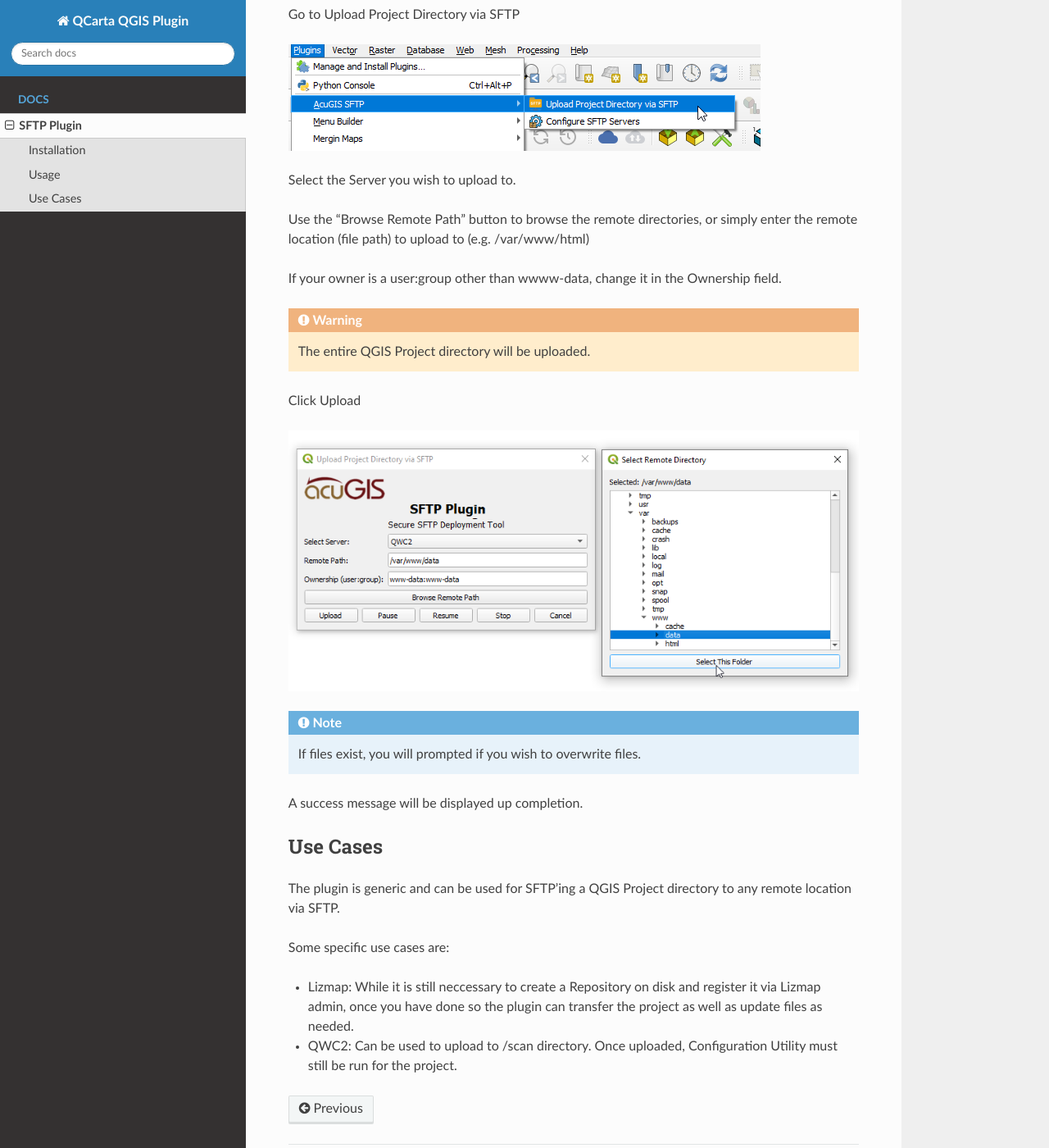
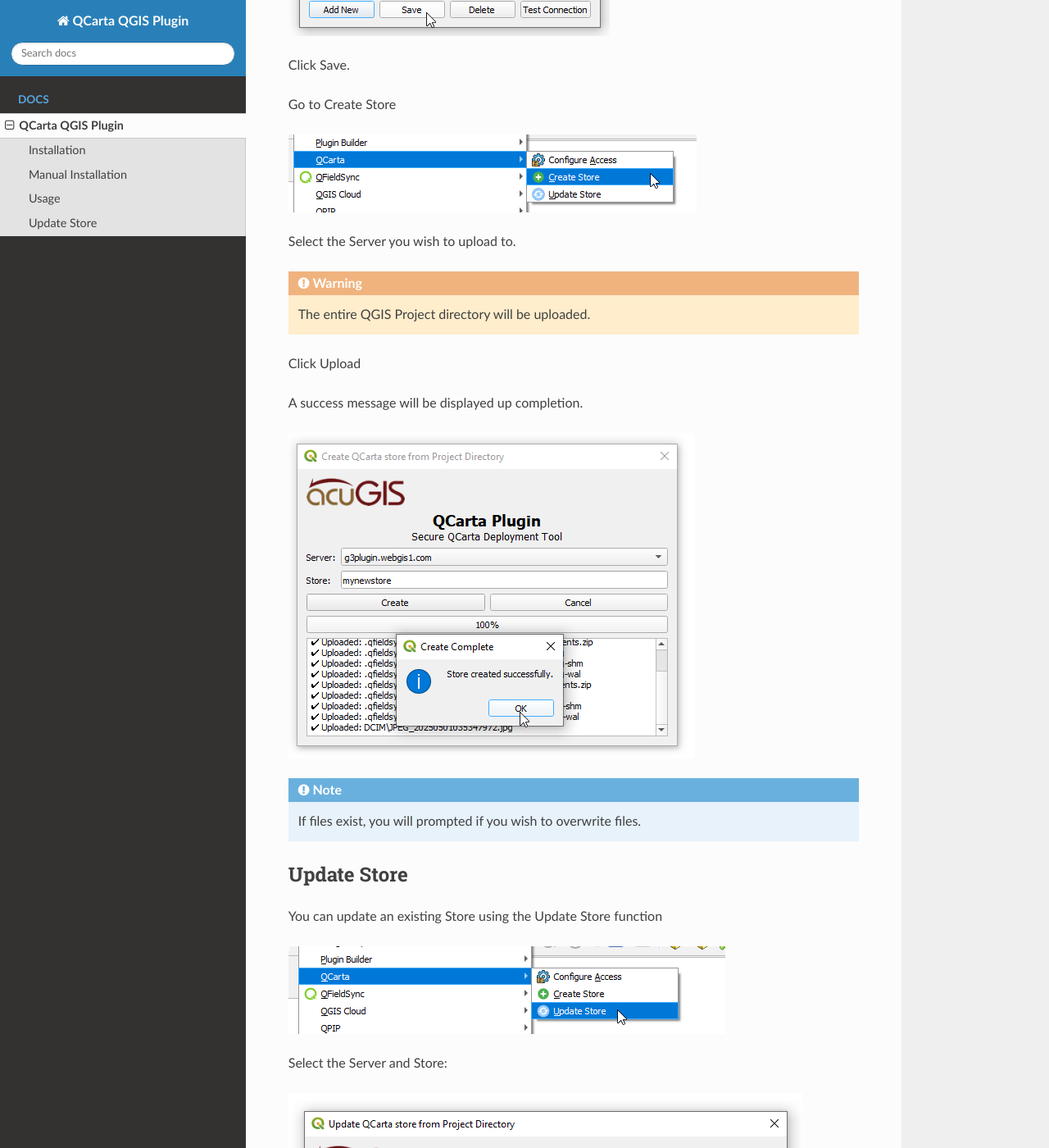
Before and after one commit to AcuGIS/qcarta-qgis-plugin, a Sphinx documentation site: the page built from docs/plugin.rst, in a window 1280 px wide and 1400 px high, scrolled down 1904 px. Shown: the whole window at 82% size. Built offline with Sphinx 7.4.7 and the Read the Docs theme 3.1.0, drawn with Linux system fonts in a browser that asks for light colours; some of the changed text lies outside the part shown.

Commit message:
Update plugin.rst

```diff
--- a/docs/plugin.rst
+++ b/docs/plugin.rst
@@ -1,12 +1,19 @@
 **********************
-SFTP Plugin
+QCarta QGIS Plugin
 **********************
 
 .. contents:: Table of Contents
 Installation
 ==================
 
-Download acugis_sftp_tool.zip to your desktop
+The plugin is available via the QGIS Plugin Repository
+
+This is the recommended way to install it.
+
+Manual Installation
+==================
+
+Download qcarta_qgis_plugin.zip to your desktop
 
 In QGIS, go to Plugins > Manage and Install Plugins and click on "Install from Zip" in left menu.
 
@@ -21,43 +28,41 @@
 
 Begin by selecting Configure SFTP servers:
 
-.. image:: plugin-1.png
+.. image:: qcarta01.png
 
 Click Add to add server(s).
 
-.. image:: ConfigureSFTPServers.png
+.. image:: qcarta3.png
 
 Click Save.
 
-Go to Upload Project Directory via SFTP
+Go to Create Store
 
-.. image:: sftp.png
+.. image:: qcarta02.png
 
 Select the Server you wish to upload to.
-
-Use the "Browse Remote Path" button to browse the remote directories, or simply enter the remote location (file path) to upload to (e.g. /var/www/html)
-
-If your owner is a user:group other than wwww-data, change it in the Ownership field.
 
 .. warning::
     The entire QGIS Project directory will be uploaded.
 
 Click Upload
 
-.. image:: UploadQGISProject.png
+A success message will be displayed up completion.
+
+.. image:: qcarta6.png
 
 .. note::
     If files exist, you will prompted if you wish to overwrite files.
 
-A success message will be displayed up completion.
 
-Use Cases
+
+Update Store
 ==================
 
-The plugin is generic and can be used for SFTP'ing a QGIS Project directory to any remote location via SFTP.
+You can update an existing Store using the Update Store function
 
-Some specific use cases are:
+.. image:: qcarta03.png
 
-- Lizmap: While it is still neccessary to create a Repository on disk and register it via Lizmap admin, once you have done so the plugin can transfer the project as well as update files as needed.
+Select the Server and Store:
 
-- QWC2: Can be used to upload to /scan directory.  Once uploaded, Configuration Utility must still be run for the project.
+.. image:: qcarta7.png
```
